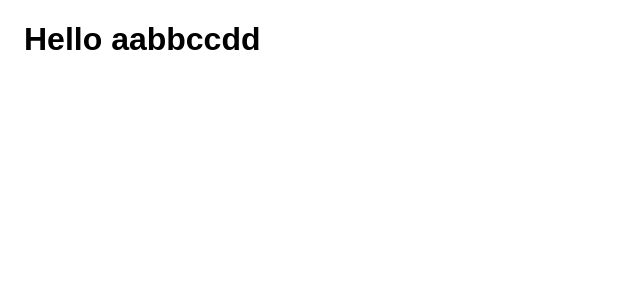
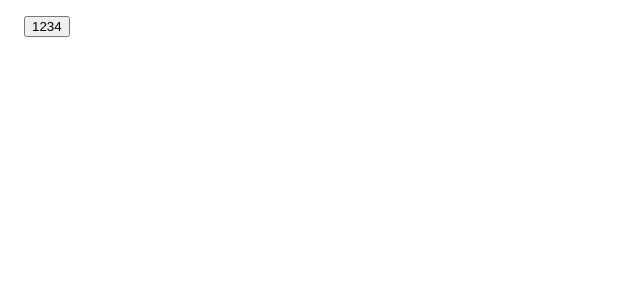
Before and after one commit to lipeishang/mooncake, a React app: page / in a window 1280 px wide. Shown: the top 300 px of the page, without its empty margins (0-640 px from the left). Built offline with nearby package versions, Linux system fonts and the light colour scheme.

Commit message:
添加前端路由

```diff
--- a/package.json
+++ b/package.json
@@ -45,6 +45,7 @@
     "extract-text-webpack-plugin": "^3.0.2",
     "react": "^16.7.0",
     "react-dom": "^16.7.0",
+    "react-router-dom": "^4.4.0-beta.6",
     "typescript": "^3.2.4",
     "url-loader": "^1.1.2"
   }
--- a/src/App.js
+++ b/src/App.js
@@ -5,7 +5,7 @@ class App extends Component {
   render() {
     return (
       <div className="App">
-        <h1> Hello aabbccdd </h1>
+        <button onClick={this.reqMessage}>1234</button>
       </div>
     )
   }
--- a/src/index.js
+++ b/src/index.js
@@ -1,13 +1,17 @@
 import React from "react";
 import ReactDOM from "react-dom";
 import App from "./App.js";
+import { BrowserRouter, Route } from 'react-router-dom';
 
 if (module.hot) {
   // 实现热更新
   module.hot.accept();
 }
 
-ReactDOM.render(
-  <App />,
-  document.getElementById("root")
+ReactDOM.render((
+  <BrowserRouter>
+    <Route path="/" component={App} />
+  </BrowserRouter>
+),
+  document.getElementById('root')
 );
--- a/webpack.base.config.js
+++ b/webpack.base.config.js
@@ -5,7 +5,6 @@ const HtmlWebpackPlugin = require('html-webpack-plugin');
 
 const SRC_PATH = path.resolve(__dirname, 'src/');
 const ASSETS_BUILD_PATH = path.resolve(__dirname, "dist/");
-console.log(ASSETS_BUILD_PATH);
 
 module.exports = {
   entry: './src/index.js',
```
